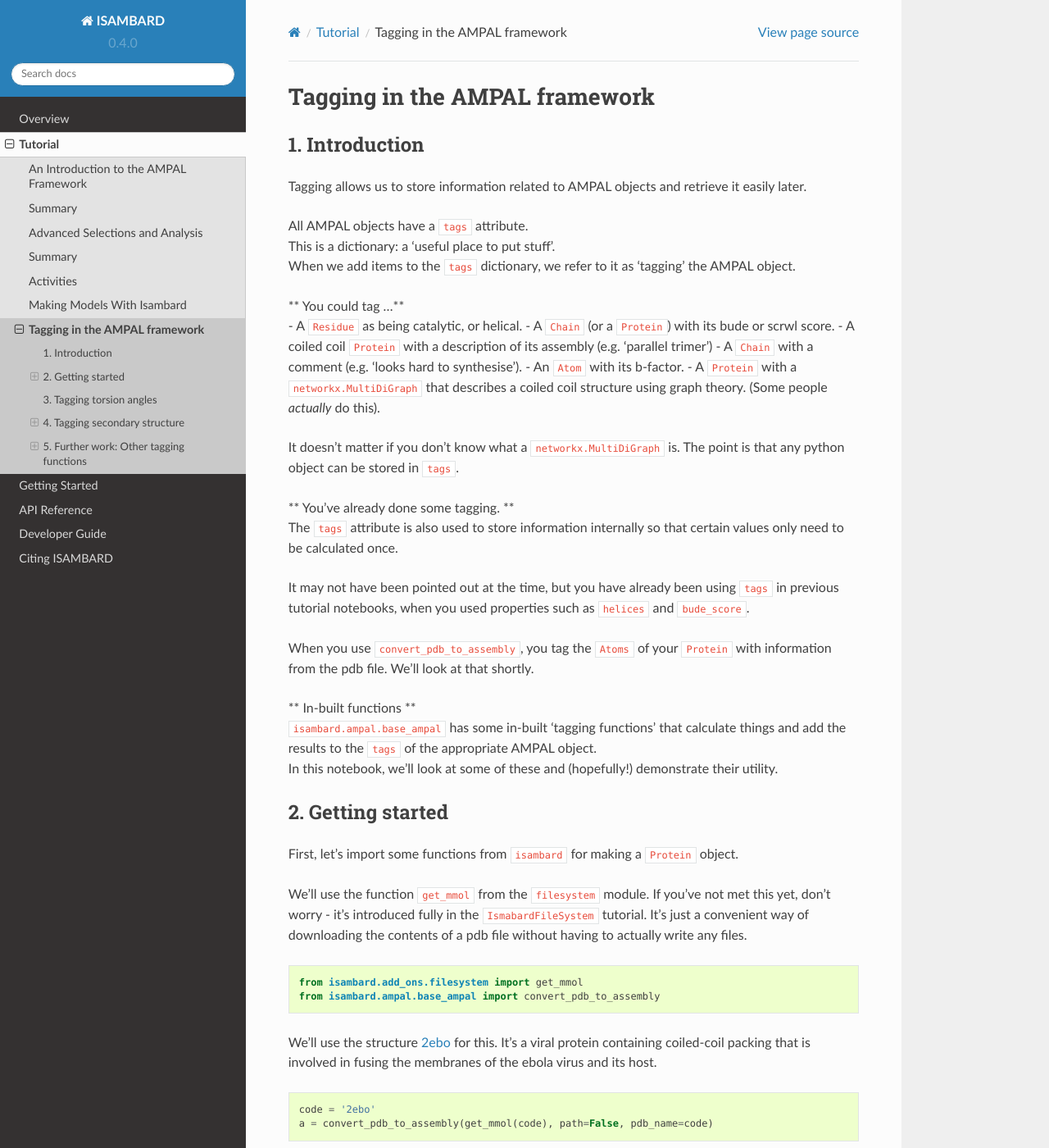
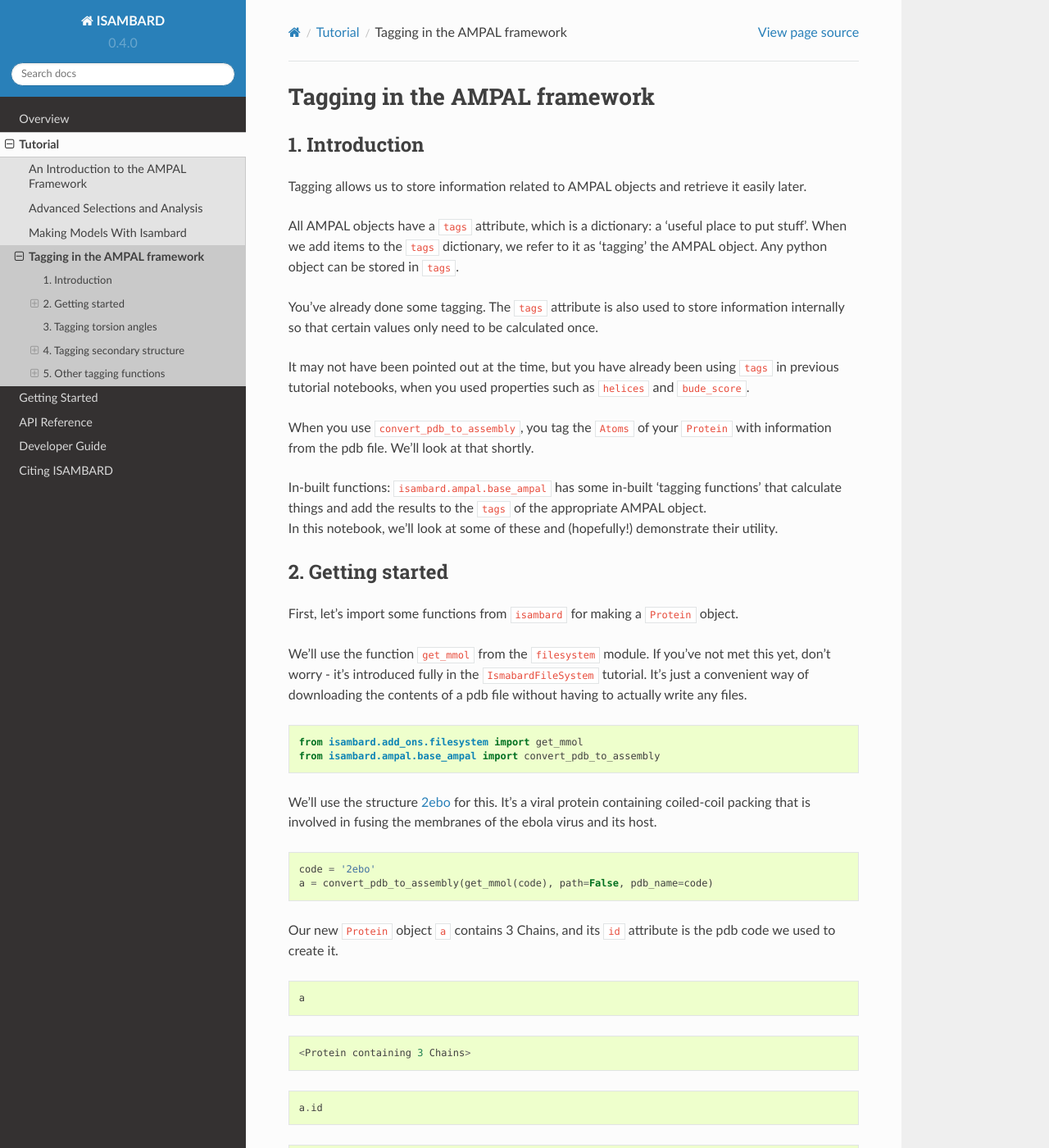
Before and after one commit to isambard-uob/isambard, a Sphinx documentation site: the page built from docs/tutorial/AMPALTagging.rst, in a window 1280 px wide and 1400 px high. Shown: the whole window at 82% size. Built offline with Sphinx 7.4.7 and the Read the Docs theme 2.0.0, drawn with Linux system fonts in a browser that asks for light colours; some of the changed text lies outside the part shown.

Commit message:
Made the tutorial files a little bit more uniform, got rid of the summary and activities headings and made them sub-headings.

```diff
--- a/docs/tutorial/AMPALTagging.rst
+++ b/docs/tutorial/AMPALTagging.rst
@@ -8,26 +8,14 @@ Tagging in the AMPAL framework
 Tagging allows us to store information related to AMPAL objects and
 retrieve it easily later.
 
-| All AMPAL objects have a ``tags`` attribute.
-| This is a dictionary: a 'useful place to put stuff'.
-| When we add items to the ``tags`` dictionary, we refer to it as
-  'tagging' the AMPAL object.
+All AMPAL objects have a ``tags`` attribute, which is a dictionary: a
+'useful place to put stuff'. When we add items to the ``tags``
+dictionary, we refer to it as 'tagging' the AMPAL object. Any python
+object can be stored in ``tags``.
 
-| \*\* You could tag ...\*\*
-| - A ``Residue`` as being catalytic, or helical. - A ``Chain`` (or a
-  ``Protein``) with its bude or scrwl score. - A coiled coil ``Protein``
-  with a description of its assembly (e.g. 'parallel trimer') - A
-  ``Chain`` with a comment (e.g. 'looks hard to synthesise'). - An
-  ``Atom`` with its b-factor. - A ``Protein`` with a
-  ``networkx.MultiDiGraph`` that describes a coiled coil structure using
-  graph theory. (Some people *actually* do this).
-
-It doesn't matter if you don't know what a ``networkx.MultiDiGraph`` is.
-The point is that any python object can be stored in ``tags``.
-
-| \*\* You've already done some tagging. \*\*
-| The ``tags`` attribute is also used to store information internally so
-  that certain values only need to be calculated once.
+You've already done some tagging. The ``tags`` attribute is also used to
+store information internally so that certain values only need to be
+calculated once.
 
 It may not have been pointed out at the time, but you have already been
 using ``tags`` in previous tutorial notebooks, when you used properties
@@ -37,10 +25,9 @@ When you use ``convert_pdb_to_assembly``, you tag the ``Atoms`` of your
 ``Protein`` with information from the pdb file. We'll look at that
 shortly.
 
-| \*\* In-built functions \*\*
-| ``isambard.ampal.base_ampal`` has some in-built 'tagging functions'
-  that calculate things and add the results to the ``tags`` of the
-  appropriate AMPAL object.
+| In-built functions: ``isambard.ampal.base_ampal`` has some in-built
+  'tagging functions' that calculate things and add the results to the
+  ``tags`` of the appropriate AMPAL object.
 | In this notebook, we'll look at some of these and (hopefully!)
   demonstrate their utility.
 
@@ -656,8 +643,8 @@ object in the appropriate place. - Here, the appropriate place is the
   is this new ``Protein`` object that is returned by the ``helices``
   method.
 
-5. Further work: Other tagging functions
-----------------------------------------
+5. Other tagging functions
+--------------------------
 
 Other tagging functions in ``ismabard`` follow the pattern of
 ``tag_torsion_angles`` and ``tag_secondary_structure``. You call them on
@@ -674,8 +661,8 @@ of which we have already explored. We'll cover two more of these very
 briefly here, but feel free to look at / play around with the remaining
 tagging functions.
 
-5.1 tag\_ca\_geometry
-~~~~~~~~~~~~~~~~~~~~~
+tag\_ca\_geometry
+~~~~~~~~~~~~~~~~~
 
 Running the ``tag_ca_geometry`` function tags each ``Residue`` of the
 ``Protein`` with values for 'rise\_per\_residue',
@@ -716,8 +703,8 @@ see for something in an :math:`\alpha`-helix.
 
 
 
-5.2 tag\_socket
-~~~~~~~~~~~~~~~
+tag\_socket
+~~~~~~~~~~~
 
 The ``tag_socket`` method runs socket to find knob-into-hole iteractions
 within a protein structure. It then tags any knob residues with
```
Also changed, not shown: docs/tutorial/1_AMPAL_Introduction_and_Selections.rst (+2 -5 lines), docs/tutorial/2_Advanced_Selections_and_Analysis.rst (+4 -7 lines), docs/tutorial/MakingModels.rst (+13 -13 lines).
